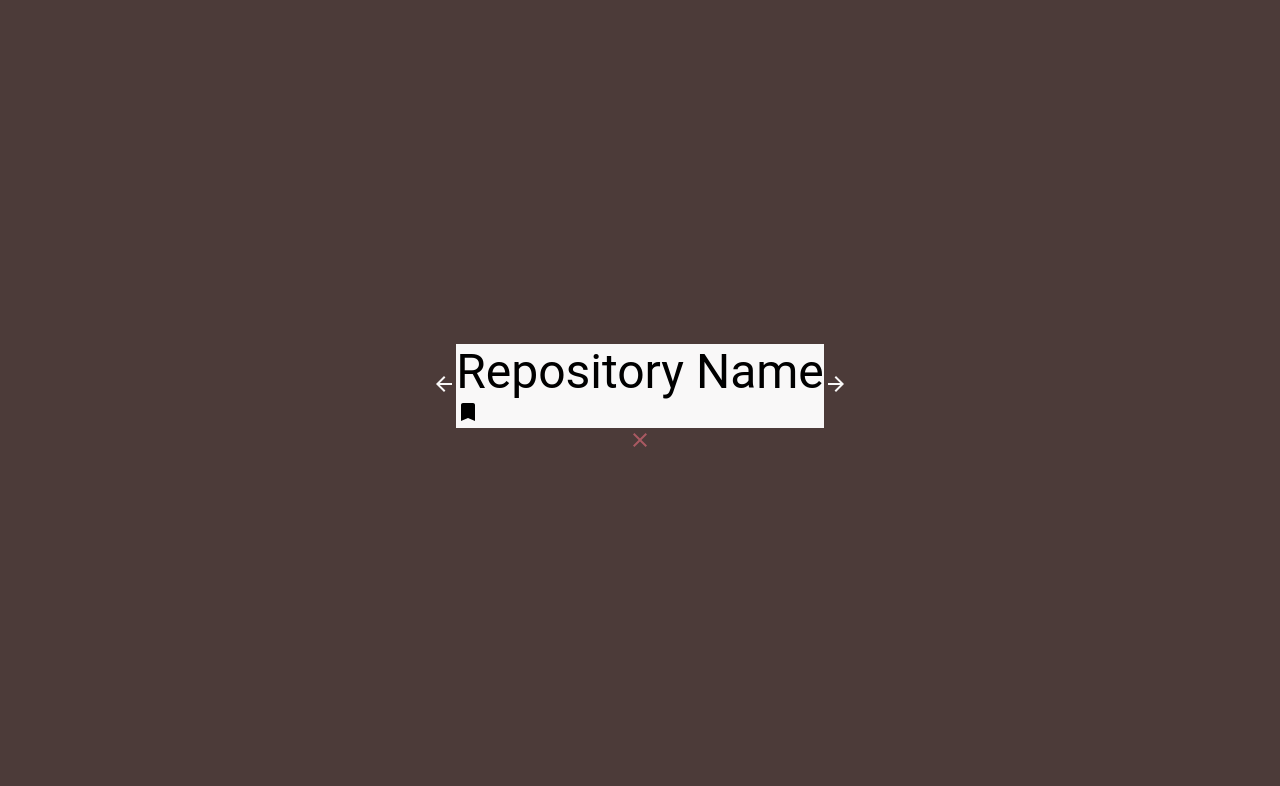
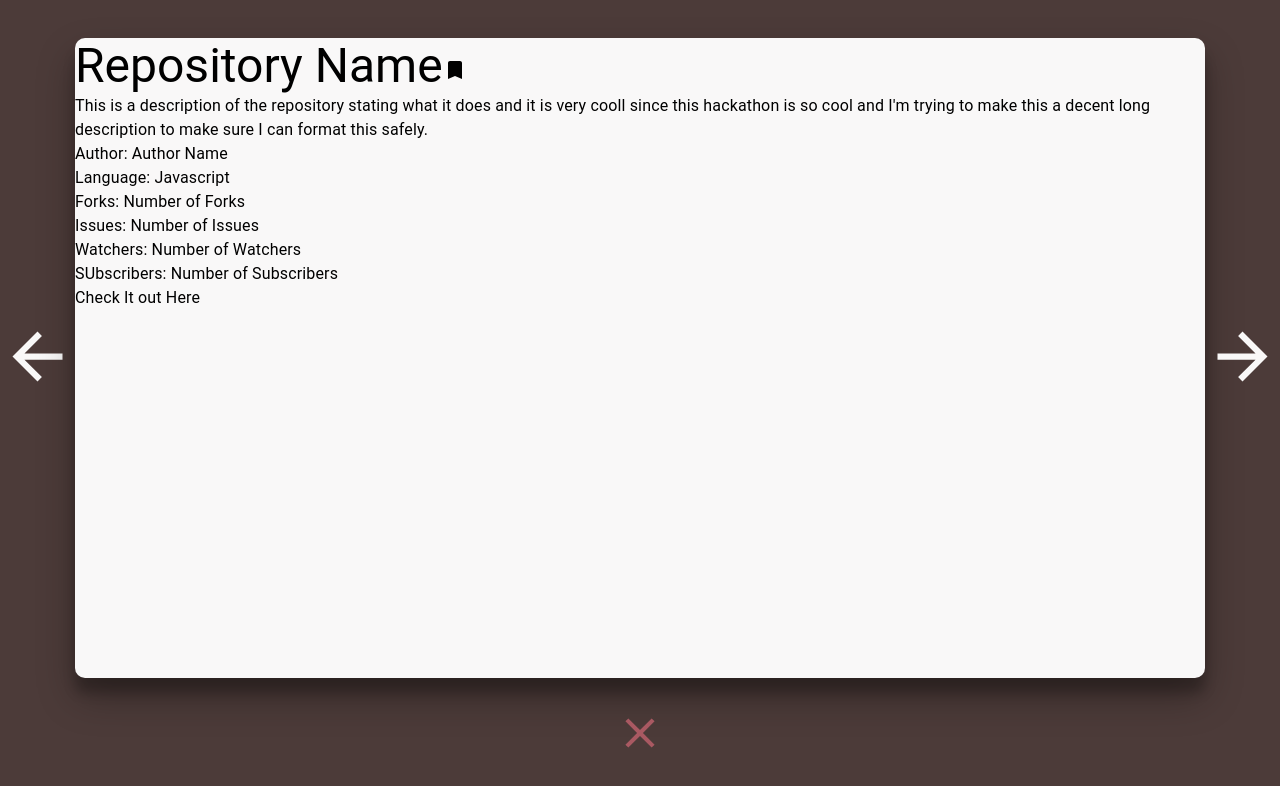
Before and after one commit to HackathonRepos/OpenInder, a React (Create React App) app: page /authenticated/find in a window 1280 px wide. Shown: the top 786 px of the page. Built offline with nearby package versions, Linux system fonts and the light colour scheme; no server answers.

Commit message:
Added content for find ui

```diff
--- a/src/screens/Find.jsx
+++ b/src/screens/Find.jsx
@@ -14,19 +14,36 @@ function Find() {
     <div className={classes.screen}>
       <div className={classes.mainContent}>
         <div className={classes.swipe}>
-          <div className={classes.previous}>
-            <ArrowBackIcon />
+          <div>
+            <ArrowBackIcon className={classes.previous} />
           </div>
           <div className={classes.repoCard}>
-            <Typography variant="h3">Repository Name</Typography>
-            <BookmarkIcon />
+            <div className={classes.repoCardHeader}>
+              <Typography variant="h3" style={{ display: "inline-flex" }}>
+                Repository Name
+              </Typography>
+              <BookmarkIcon />
+            </div>
+            <Typography>
+              This is a description of the repository stating what it does and
+              it is very cooll since this hackathon is so cool and I'm trying to
+              make this a decent long description to make sure I can format this
+              safely.
+            </Typography>
+            <Typography>Author: Author Name</Typography>
+            <Typography>Language: Javascript</Typography>
+            <Typography>Forks: Number of Forks</Typography>
+            <Typography>Issues: Number of Issues</Typography>
+            <Typography>Watchers: Number of Watchers</Typography>
+            <Typography>SUbscribers: Number of Subscribers</Typography>
+            <Typography>Check It out Here</Typography>
           </div>
-          <div className={classes.next}>
-            <ArrowForwardIcon />
+          <div>
+            <ArrowForwardIcon className={classes.next} />
           </div>
         </div>
-        <div className={classes.block}>
-          <ClearIcon />
+        <div>
+          <ClearIcon className={classes.block} />
         </div>
       </div>
     </div>
@@ -42,11 +59,33 @@ const useStyles = makeStyles((theme) => ({
     flexDirection: "column",
     height: "100vh",
   },
-  swipe: { display: "flex", alignItems: "center" },
-  previous: { color: "#F9F8F8" },
-  repoCard: { backgroundColor: "#F9F8F8" },
-  next: { color: "#F9F8F8" },
-  block: { color: "#a95962" },
+  swipe: {
+    display: "flex",
+    alignItems: "center",
+    justifyContent: "center",
+    height: "80%",
+    width: "100%",
+  },
+  previous: {
+    color: "#F9F8F8",
+    width: "75px",
+    height: "75px",
+  },
+  repoCard: {
+    backgroundColor: "#F9F8F8",
+    borderRadius: "10px",
+    height: "100%",
+    width: "100%",
+    boxShadow: "0 19px 38px rgba(0,0,0,0.30), 0 15px 12px rgba(0,0,0,0.22)",
+    display: "flex",
+    flexDirection: "column",
+  },
+  next: {
+    color: "#F9F8F8",
+    width: "75px",
+    height: "75px",
+  },
+  block: { color: "#a95962", width: "50px", height: "50px", marginTop: "30px" },
 }));
 
 export default Find;
--- a/src/screens/Homepage.jsx
+++ b/src/screens/Homepage.jsx
@@ -59,8 +59,7 @@ const useStyles = makeStyles((theme) => ({
     padding: "70px",
     borderRadius: "10%",
     borderTop: "10px solid #a95962",
-    boxShadow:
-      "box-shadow: 0 19px 38px rgba(0,0,0,0.30), 0 15px 12px rgba(0,0,0,0.22)",
+    boxShadow: "0 19px 38px rgba(0,0,0,0.30), 0 15px 12px rgba(0,0,0,0.22)",
   },
   logo: { color: "#4C3B39", width: "50px", height: "50px" },
   logoText: {
@@ -75,8 +74,7 @@ const useStyles = makeStyles((theme) => ({
     backgroundColor: "#979491",
     "&:hover": {
       backgroundColor: "#716e6b",
-      boxShadow:
-        "box-shadow: 0 19px 38px rgba(0,0,0,0.30), 0 15px 12px rgba(0,0,0,0.22)",
+      boxShadow: "0 19px 38px rgba(0,0,0,0.30), 0 15px 12px rgba(0,0,0,0.22)",
     },
   },
   signUp: {
@@ -84,8 +82,7 @@ const useStyles = makeStyles((theme) => ({
     backgroundColor: "#C79399",
     "&:hover": {
       backgroundColor: "#a95962",
-      boxShadow:
-        "box-shadow: 0 19px 38px rgba(0,0,0,0.30), 0 15px 12px rgba(0,0,0,0.22)",
+      boxShadow: "0 19px 38px rgba(0,0,0,0.30), 0 15px 12px rgba(0,0,0,0.22)",
     },
   },
 }));
```
